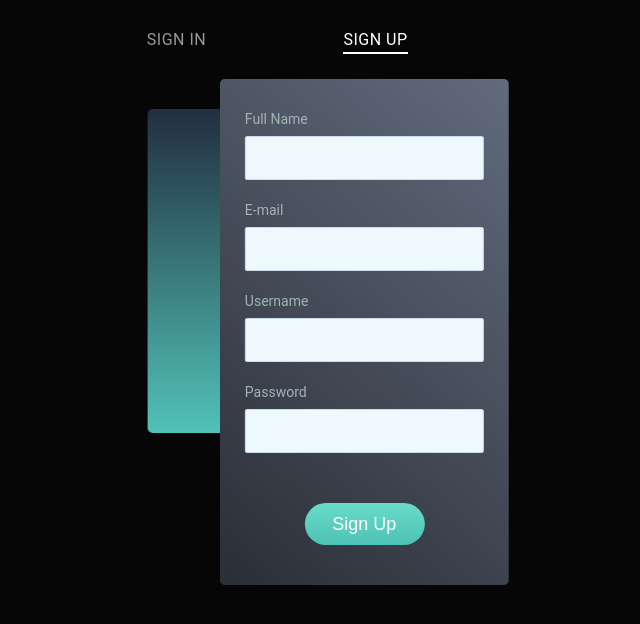
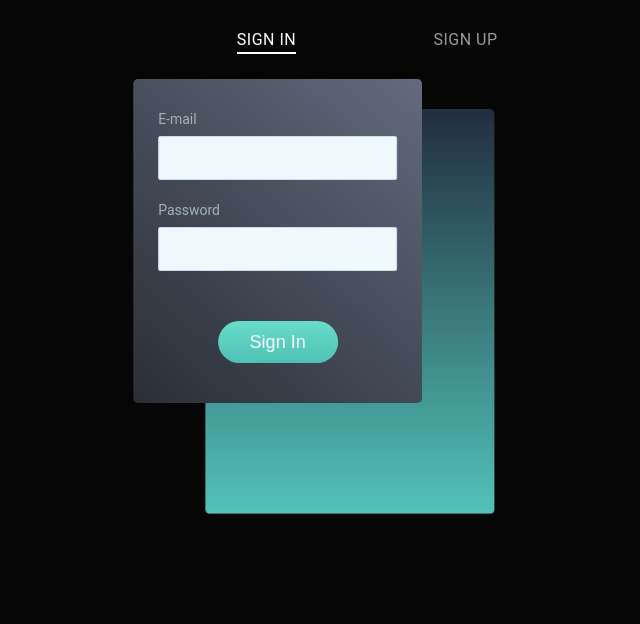
Before and after one commit to Moon04/signup-signin-form, a plain HTML site: page index.html in a window 1280 px wide. Both pictures are taken after a click on the button "SIGN IN". Shown: the whole page, without its empty margins (319-959 px from the left). Drawn offline with Linux system fonts and the light colour scheme.

Commit message:
feat: add tabs functionality

```diff
--- a/index.html
+++ b/index.html
@@ -59,5 +59,7 @@
       </div>
     </div>
   </section>
+
+  <script src="script.js"></script>
 </body>
 </html>
--- /dev/null
+++ b/script.js
@@ -0,0 +1,8 @@
+const tabs = [...document.querySelectorAll(".tab")];
+
+tabs.forEach(item => {
+	item.addEventListener("click", function() {
+		tabs.forEach(item => item.parentElement.classList.remove("is-active"));
+		this.parentElement.classList.add("is-active");
+	})
+});
```
Lines whose indentation alone changed are shown as unchanged.
